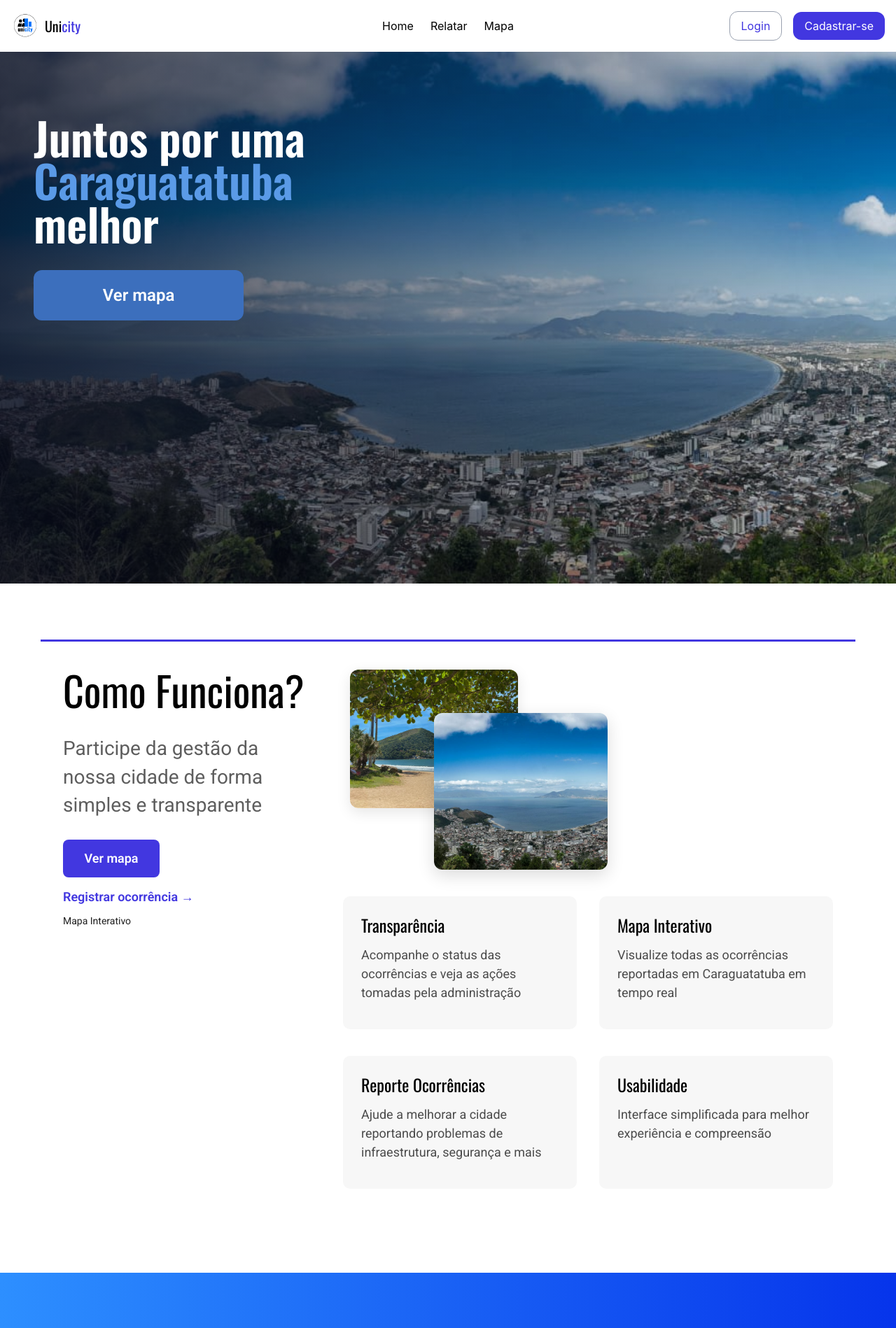
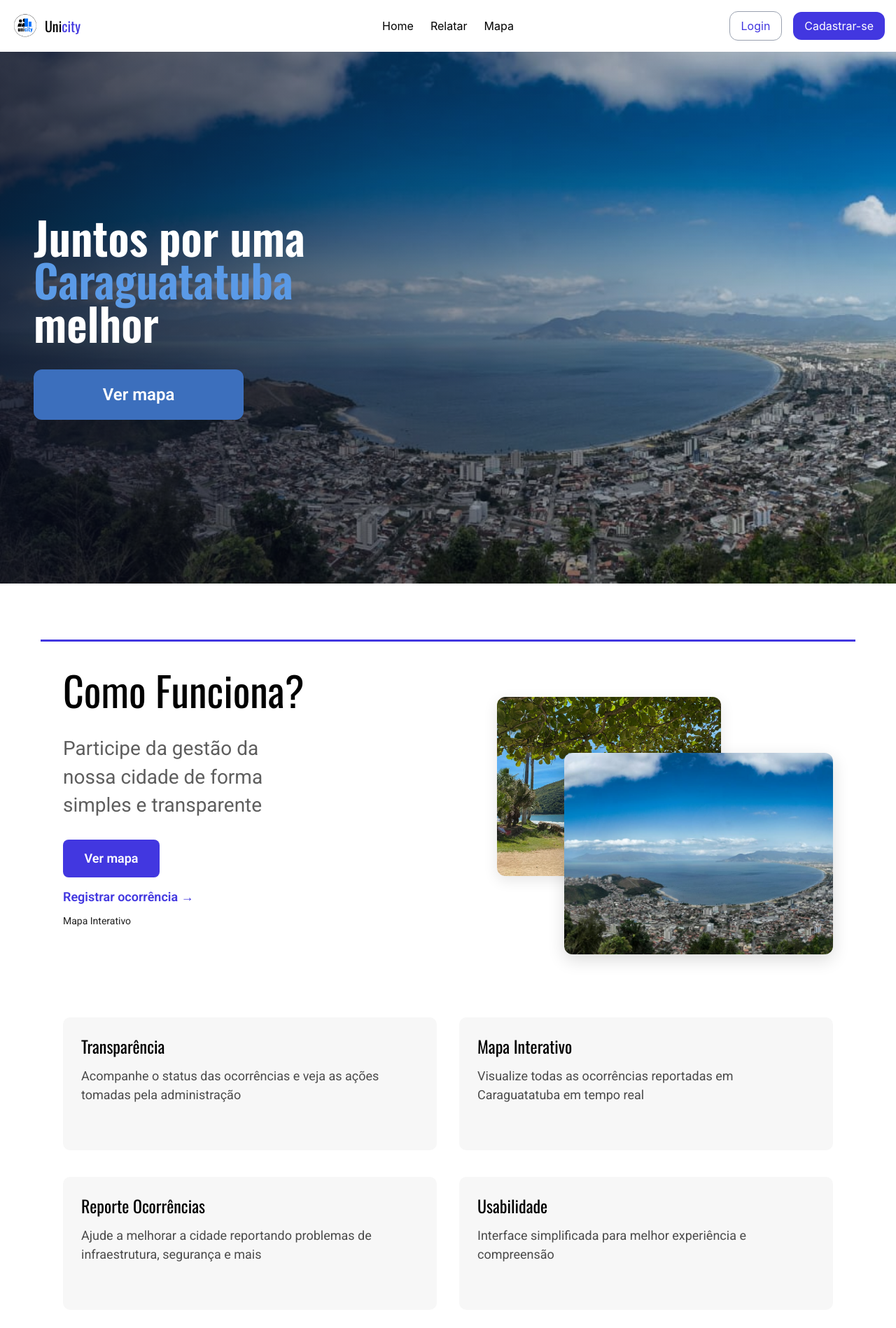
Before and after one commit to jeanbrito-dev/city-frontend, a React (Vite) app: page / in a window 1280 px wide. Shown: the top 1898 px of the page at 70% size. Built offline with nearby package versions, Linux system fonts and the light colour scheme.

Commit message:
atualizacao de emergência na home

```diff
--- a/src/pages/Home.jsx
+++ b/src/pages/Home.jsx
@@ -1,4 +1,5 @@
 import { Link } from "react-router-dom";
+import { useEffect, useState } from "react";
 import heroImage from "../assets/hero-desktop.jpeg";
 import sectionImageOne from "../assets/hero-mobile.jpeg";
 import sectionImageTwo from "../assets/hero-extra.jpeg";
@@ -6,30 +7,36 @@ import sectionImageTwo from "../assets/hero-extra.jpeg";
 const mobileCards = [
   {
     title: "Mapa Interativo",
-    description: "Visualize todas as ocorrências reportadas em Caraguatatuba em tempo real",
+    description:
+      "Visualize todas as ocorrências reportadas em Caraguatatuba em tempo real",
   },
   {
     title: "Reporte Ocorrências",
-    description: "Ajude a melhorar a cidade reportando problemas de infraestrutura, segurança e mais",
+    description:
+      "Ajude a melhorar a cidade reportando problemas de infraestrutura, segurança e mais",
   },
   {
     title: "Transparência",
-    description: "Acompanhe o status das ocorrências e veja as ações tomadas pela administração",
+    description:
+      "Acompanhe o status das ocorrências e veja as ações tomadas pela administração",
   },
 ];
 
 const desktopCards = [
   {
     title: "Transparência",
-    description: "Acompanhe o status das ocorrências e veja as ações tomadas pela administração",
+    description:
+      "Acompanhe o status das ocorrências e veja as ações tomadas pela administração",
   },
   {
     title: "Mapa Interativo",
-    description: "Visualize todas as ocorrências reportadas em Caraguatatuba em tempo real",
+    description:
+      "Visualize todas as ocorrências reportadas em Caraguatatuba em tempo real",
   },
   {
     title: "Reporte Ocorrências",
-    description: "Ajude a melhorar a cidade reportando problemas de infraestrutura, segurança e mais",
+    description:
+      "Ajude a melhorar a cidade reportando problemas de infraestrutura, segurança e mais",
   },
   {
     title: "Usabilidade",
@@ -84,17 +91,26 @@ function MobileHero() {
 }
 
 function DesktopHero() {
+  const [offset, setOffset] = useState(0);
+
+  useEffect(() => {
+    const handleScroll = () => setOffset(window.scrollY);
+    window.addEventListener("scroll", handleScroll);
+    return () => window.removeEventListener("scroll", handleScroll);
+  }, []);
+
   return (
     <div className="hidden lg:block">
       <div className="relative min-h-190 w-full overflow-hidden">
         <img
           src={heroImage}
-          alt="Paisagem de Caraguatatuba"
+          alt="Paisagem"
           className="absolute inset-0 h-full w-full object-cover"
+          style={{ transform: `translateY(${offset * 0.4}px)` }}
         />
         <div className="absolute inset-0 bg-[linear-gradient(90deg,rgba(8,11,28,0.80)_0%,rgba(8,11,28,0.50)_38%,rgba(8,11,28,0.10)_100%)]" />
 
-        <div className="relative flex min-h-190 flex-col items-start px-12 py-23">
+        <div className="relative flex min-h-190 flex-col justify-center items-start px-12">
           <div className="max-w-130 text-left">
             <h1 className="font-title text-[64px] leading-[0.96] font-semibold text-white">
               Juntos por uma
@@ -135,7 +151,8 @@ function CTASection() {
         </h2>
 
         <p className="mx-auto mt-5 font-text text-base leading-[1.6] text-[#EAF3FF] sm:text-lg lg:text-xl">
-          Cadastre-se gratuitamente e comece a reportar ocorrências na sua região
+          Cadastre-se gratuitamente e comece a reportar ocorrências na sua
+          região
         </p>
 
         <div className="mx-auto mt-12 flex flex-col items-center gap-4 lg:mt-12">
@@ -180,7 +197,8 @@ export default function Home() {
               Como funciona ?
             </h2>
             <p className="mx-auto mt-5 max-w-86.5 font-text text-base leading-[1.65] text-[#606060] sm:text-lg">
-              Participe da gestão da nossa cidade de forma simples e transparente
+              Participe da gestão da nossa cidade de forma simples e
+              transparente
             </p>
           </div>
           <div className="mt-12 grid gap-8">
@@ -193,14 +211,18 @@ export default function Home() {
         <div className="hidden lg:block">
           <div className="mb-10 h-0.75 w-full bg-primary" />
 
-          <div className="mx-auto max-w-275 grid grid-cols-[360px_1fr] gap-10 items-start">
+          <div className="mx-auto max-w-275">
+            {/* TOPO: TEXTO + IMAGENS */}
+            <div className="grid grid-cols-[360px_1fr] gap-10 items-center">
+              {/* TEXTO */}
               <div>
                 <h2 className="font-title text-[58px] leading-[1.02]">
                   Como Funciona?
                 </h2>
 
                 <p className="mt-8.5 font-text text-[28px] leading-[1.45] text-[#5E5E5E]">
-                Participe da gestão da nossa cidade de forma simples e transparente
+                  Participe da gestão da nossa cidade de forma simples e
+                  transparente
                 </p>
 
                 <Link
@@ -222,21 +244,24 @@ export default function Home() {
                 </p>
               </div>
 
-            <div>
+              {/* IMAGENS */}
               <div className="relative h-72.5">
                 <img
                   src={sectionImageOne}
-                  alt="Praia de Caraguatatuba"
-                  className="absolute left-2.5 top-0 h-49.5 w-60 rounded-xl object-cover shadow-[0_6px_20px_rgba(0,0,0,0.10)]"
+                  alt="Praia"
+                  className="absolute right-40 top-0 h-64 w-80 rounded-xl object-cover shadow-[0_6px_20px_rgba(0,0,0,0.10)]"
                 />
+
                 <img
                   src={sectionImageTwo}
                   alt="Cidade"
-                  className="absolute left-32.5 top-15.5 h-56 w-62 rounded-xl object-cover shadow-[0_8px_24px_rgba(0,0,0,0.14)]"
+                  className="absolute right-0 top-20 h-72 w-96 rounded-xl object-cover shadow-[0_8px_24px_rgba(0,0,0,0.14)]"
                 />
               </div>
+            </div>
 
-              <div className="mt-8.5 grid grid-cols-2 gap-x-8 gap-y-9.5">
+            {/* CARDS EMBAIXO */}
+            <div className="mt-32 grid grid-cols-2 gap-x-8 gap-y-9.5">
               {desktopCards.map((card) => (
                 <article
                   key={card.title}
@@ -253,7 +278,6 @@ export default function Home() {
             </div>
           </div>
         </div>
-        </div>
       </section>
 
       <CTASection />
```
Lines whose indentation alone changed are shown as unchanged.
